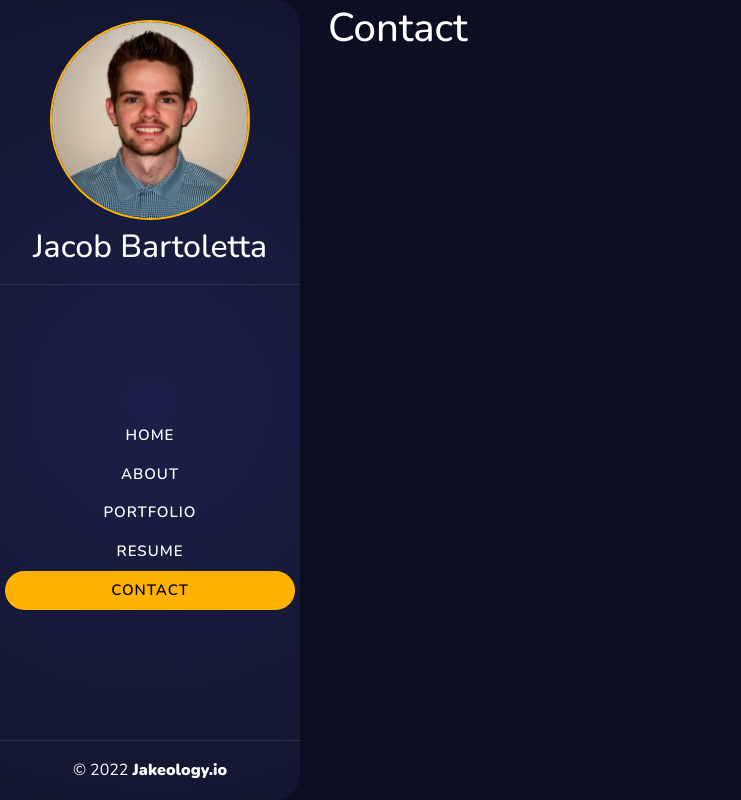
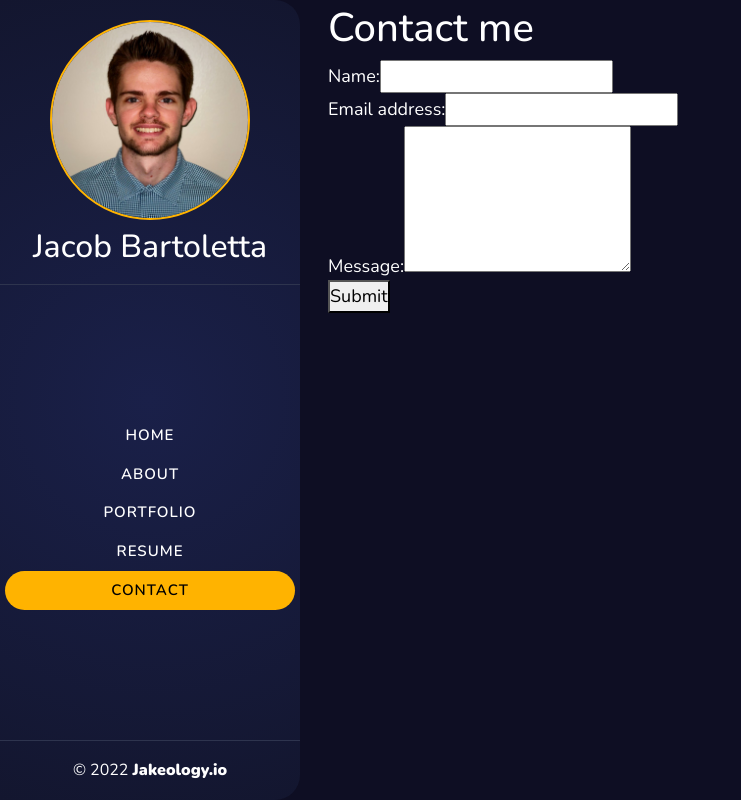
Before and after one commit to Jakeology/react-portfolio, a React (Create React App) app: page / in a window 1280 px wide. Both pictures are taken after a click on the element "CONTACT". Shown: the whole page, without its empty margins (0-741 px from the left). Built offline with nearby package versions, Linux system fonts and the light colour scheme.

Commit message:
added form section to contact component

```diff
--- a/src/components/Contact/index.js
+++ b/src/components/Contact/index.js
@@ -1,10 +1,58 @@
-import React from "react";
+import React, { useState } from "react";
+import { validateEmail } from "../../utils/helpers";
 
 function Contact() {
+  const [formState, setFormState] = useState({ name: "", email: "", message: "" });
+  const { name, email, message } = formState;
+  const [errorMessage, setErrorMessage] = useState("");
+
+  function handleChange(e) {
+    if (e.target.name === "email") {
+      const isValid = validateEmail(e.target.value);
+      // isValid conditional statement
+      if (!isValid) {
+        setErrorMessage("Your email is invalid.");
+      } else {
+        if (!e.target.value.length) {
+          setErrorMessage(`${e.target.name} is required.`);
+        } else {
+          setErrorMessage("");
+        }
+      }
+    }
+    if (!errorMessage) {
+      setFormState({ ...formState, [e.target.name]: e.target.value });
+    }
+  }
+
+  function handleSubmit(e) {
+    e.preventDefault();
+    console.log(formState);
+  }
   return (
-    <div className="test">
-      <h1>Contact</h1>
-    </div>
+    <section>
+      <h1>Contact me</h1>
+      <form id="contact-form" onSubmit={handleSubmit}>
+        <div>
+          <label htmlFor="name">Name:</label>
+          <input type="text" defaultValue={name} onBlur={handleChange} name="name" />
+        </div>
+        <div>
+          <label htmlFor="email">Email address:</label>
+          <input type="email" defaultValue={email} name="email" onBlur={handleChange} />
+        </div>
+        <div>
+          <label htmlFor="message">Message:</label>
+          <textarea name="message" defaultValue={message} onBlur={handleChange} rows="5" />
+        </div>
+        {errorMessage && (
+          <div>
+            <p className="error-text">{errorMessage}</p>
+          </div>
+        )}
+        <button type="submit">Submit</button>
+      </form>
+    </section>
   );
 }
 
--- a/src/index.css
+++ b/src/index.css
@@ -353,6 +353,7 @@
   position: relative;
   max-width: 1000px;
   margin: 0 auto;
+  margin-bottom: 5em;
 }
 
 /* The actual timeline (the vertical ruler) */
```
